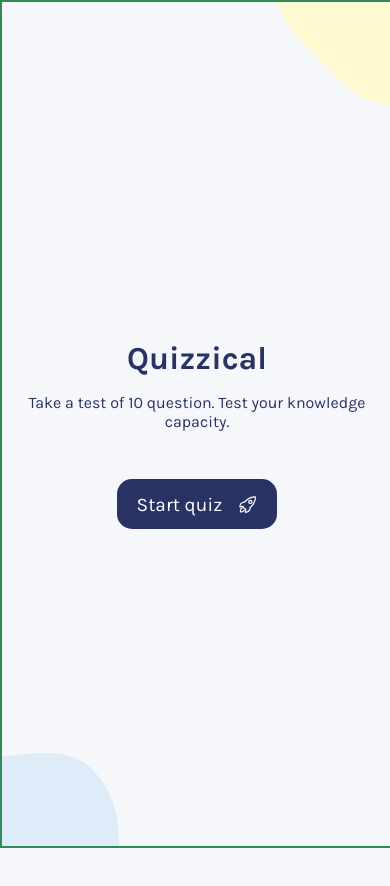
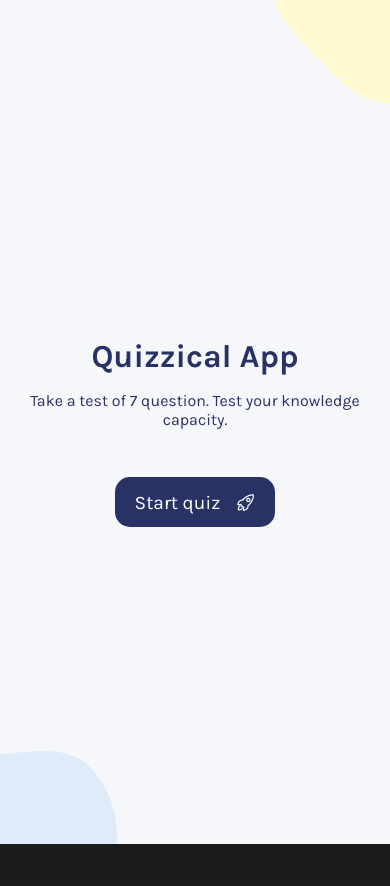
Before and after one commit to Boluwatife-AJB/quizzical-app, a React (Create React App) app: page / in a window 390 px wide. Shown: the top 886 px of the page. After the commit the page ends 844 px from the top, so only its background shows below. Built offline with nearby package versions, Linux system fonts and the light colour scheme; no server answers.

Commit message:
progress again

```diff
--- a/src/App.css
+++ b/src/App.css
@@ -1,13 +1,10 @@
 /* VARIABLES  */
-
-:root {
-  --blue-color: #293264;
-  --white-color: #fff;
-}
 
 .App {
   text-align: center;
-  border: 2px solid seagreen;
+  border: 2px solid #222;
+  /* border-radius: 15px; */
+  background: var(--base-color);
   margin: 5vh auto;
   height: 90vh;
   width: 50vw;
@@ -46,6 +43,7 @@
   align-items: center;
   justify-content: center;
   gap: 1rem;
+  cursor: pointer;
 }
 
 /* WELCOME PAGE STYLE */
@@ -70,7 +68,9 @@
 /* MEDIA QUERIES */
 @media screen and (max-width: 768px) {
   .App {
-    width: 80%;
+    margin-top: 0;
+    width: 100%;
+    height: 100vh;
   }
 
   .custom__button {
@@ -82,8 +82,7 @@
 
 @media screen and (max-width: 400px) {
   .App {
-    margin-top: 0;
-    width: 100%;
-    height: 100vh;
+    margin: 0;
+    border: none;
   }
 }
--- a/src/App.js
+++ b/src/App.js
@@ -2,24 +2,22 @@ import './App.css';
 import WelcomePage from './components/WelcomePage';
 import yellowBlob from './assets/yellowBlob.svg';
 import blueBlob from './assets/blueBlob.svg';
+
+import { fetchQuizQuestions } from './api';
 function App() {
-  const getTrivialApi = async function () {
-    const res = await fetch('https://opentdb.com/api.php?amount=7&category=9');
-
-    const data = await res.json();
-
-    const values = data.results;
-
-    const questions = values.map((value) => value.question);
-
-    console.log(questions);
+  const difficulty = {
+    easy: 'easy',
+    medium: 'medium',
+    hard: 'hard',
   };
-
-  getTrivialApi();
+  // console.log(difficulty.medium);
+  console.log(fetchQuizQuestions(7, difficulty.easy));
+  const startTrivial = async () => {};
   return (
     <div className="App">
       <img src={yellowBlob} alt="yellowBlob-img" className="yellowBlob" />
       <WelcomePage />
+      {/* <h1>{question}</h1> */}
       <img src={blueBlob} alt="blueBlob-img" className="blueBlob" />
     </div>
   );
--- /dev/null
+++ b/src/api.js
@@ -0,0 +1,30 @@
+// export const getTrivialApi = async function () {
+//   const res = await fetch('https://opentdb.com/api.php?amount=7&category=9');
+
+//   const data = await res.json();
+
+//   const values = data.results;
+
+//   console.log(values);
+
+//   const questions = values.map((value) => value.question);
+//   const answer = values.map((value) => value.correct_answer);
+//   const incorrectAnswer = values.map((value) => value.incorrect_answers);
+//   console.log(questions);
+//   console.log(answer);
+//   console.log(incorrectAnswer);
+
+//   incorrectAnswer.forEach((entry) => {
+//     console.log(entry);
+//   });
+// };
+
+export const fetchQuizQuestions = async (amount, difficulty) => {
+  const endpoint = `https://opentdb.com/api.php?amount=${amount}&category=9&difficulty=${difficulty}&type=multiple`;
+  const data = await (await fetch(endpoint)).json();
+  console.log(
+    data.results.map((question) => ({
+      ...question,
+    }))
+  );
+};
--- a/src/components/WelcomePage.jsx
+++ b/src/components/WelcomePage.jsx
@@ -4,8 +4,8 @@ import { IoRocketOutline } from 'react-icons/io5';
 const WelcomePage = () => {
   return (
     <div className="app__welcomePage">
-      <h1>Quizzical</h1>
-      <p>Take a test of 10 question. Test your knowledge capacity.</p>
+      <h1>Quizzical App</h1>
+      <p>Take a test of 7 question. Test your knowledge capacity.</p>
       <button className="custom__button">
         Start quiz <IoRocketOutline />
       </button>
--- a/src/index.css
+++ b/src/index.css
@@ -1,4 +1,11 @@
 @import url('https://fonts.googleapis.com/css2?family=Karla:ital,wght@0,300;0,400;0,500;0,600;0,700;1,300;1,400;1,500;1,600;1,700&display=swap');
+
+:root {
+  --blue-color: #293264;
+  --white-color: #fff;
+  --base-color: #f5f7fb;
+  --body-color: #1c1c1c;
+}
 
 body {
   margin: 0;
@@ -6,6 +13,5 @@ body {
   padding: 0 0 0 0;
   overflow-x: hidden;
   overflow-y: hidden;
-  background: #f5f7fb;
-  /* background: red; */
+  background: var(--body-color);
 }
--- /dev/null
+++ b/src/util.js
@@ -0,0 +1 @@
+export const shuffleArray = (array) => [array].sort(() => Math.random() - 0.5);
```
